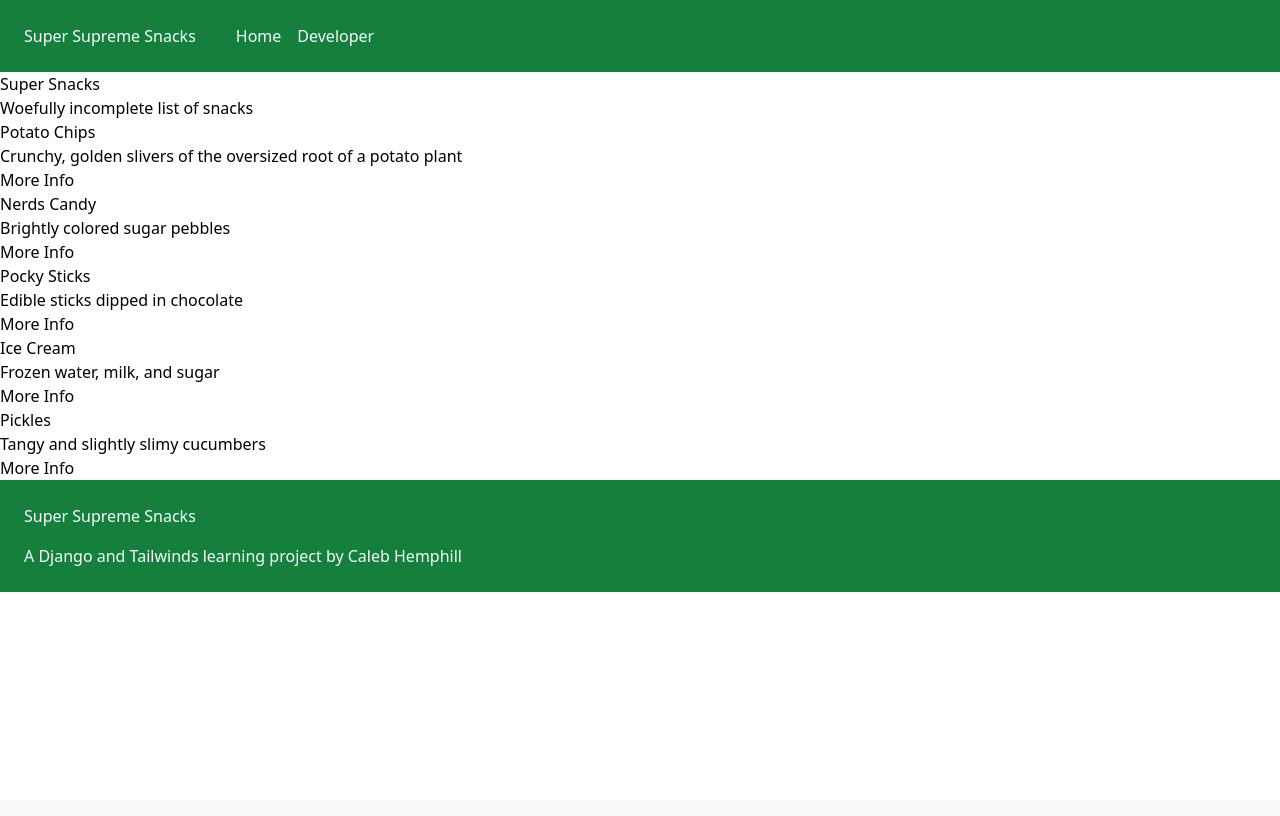
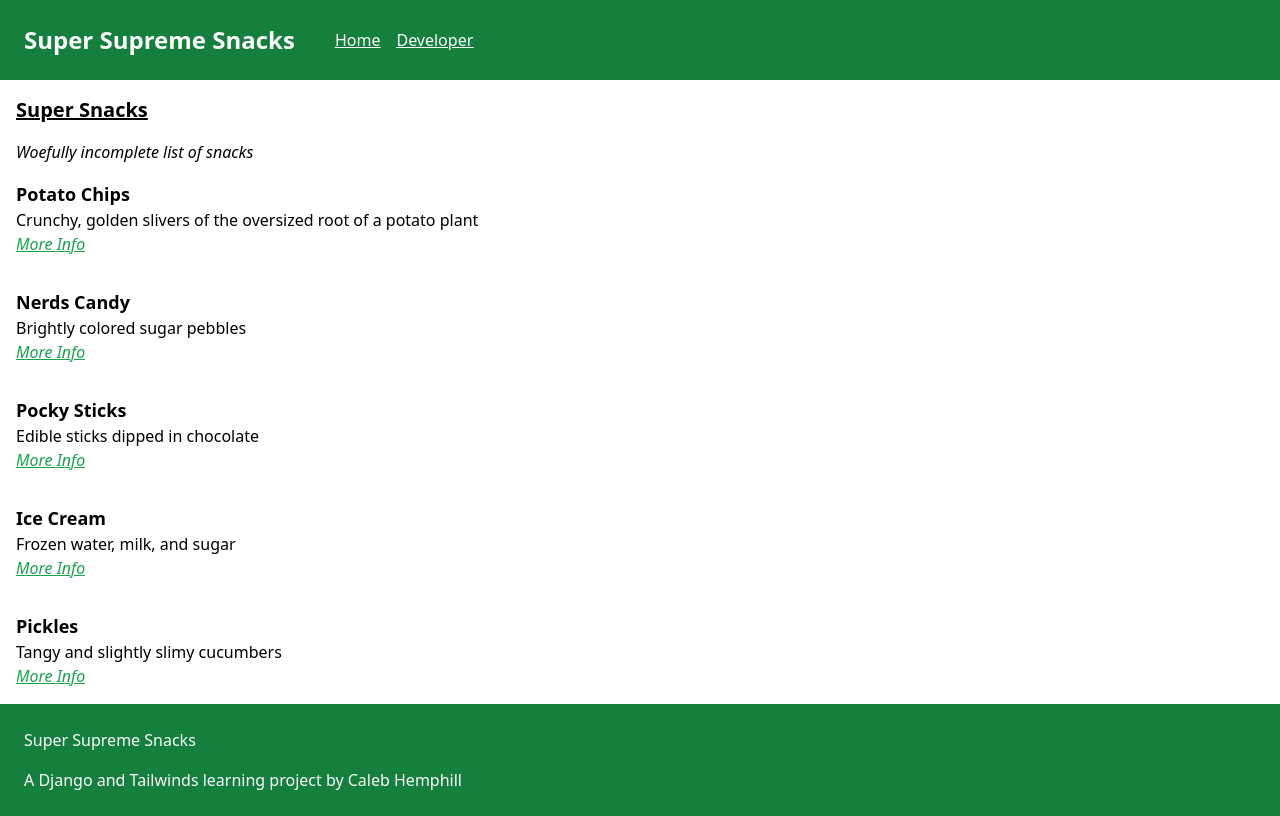
Before and after one commit to kaylubh/django-models, a Django app: page / in a window 1280 px wide. Before the commit the page ends 592 px from the top, so only its background shows below. Run offline with Django 5.2, Linux system fonts and the light colour scheme; data comes from the database, SQL or seed files in the repository; some libraries are stand-ins or nearby versions.

Commit message:
Add styling to snacks pages

```diff
--- a/static/src/output.css
+++ b/static/src/output.css
@@ -548,12 +548,33 @@ video {
   position: static;
 }
 
+.fixed {
+  position: fixed;
+}
+
+.absolute {
+  position: absolute;
+}
+
+.bottom-0 {
+  bottom: 0px;
+}
+
 .block {
   display: block;
 }
 
 .flex {
   display: flex;
+}
+
+.list-item {
+  display: list-item;
+}
+
+.scroll-py-px {
+  scroll-padding-top: 1px;
+  scroll-padding-bottom: 1px;
 }
 
 .flex-row-reverse {
@@ -570,6 +591,22 @@ video {
 
 .items-center {
   align-items: center;
+}
+
+.justify-center {
+  justify-content: center;
+}
+
+.justify-around {
+  justify-content: space-around;
+}
+
+.justify-items-start {
+  justify-items: start;
+}
+
+.justify-items-center {
+  justify-items: center;
 }
 
 .space-x-6 > :not([hidden]) ~ :not([hidden]) {
@@ -631,6 +668,84 @@ video {
   padding: 1.5rem;
 }
 
+.p-4 {
+  padding: 1rem;
+}
+
+.px-4 {
+  padding-left: 1rem;
+  padding-right: 1rem;
+}
+
+.px-px {
+  padding-left: 1px;
+  padding-right: 1px;
+}
+
+.px-10 {
+  padding-left: 2.5rem;
+  padding-right: 2.5rem;
+}
+
+.py-4 {
+  padding-top: 1rem;
+  padding-bottom: 1rem;
+}
+
+.py-6 {
+  padding-top: 1.5rem;
+  padding-bottom: 1.5rem;
+}
+
+.text-2xl {
+  font-size: 1.5rem;
+  line-height: 2rem;
+}
+
+.text-4xl {
+  font-size: 2.25rem;
+  line-height: 2.5rem;
+}
+
+.text-3xl {
+  font-size: 1.875rem;
+  line-height: 2.25rem;
+}
+
+.text-xl {
+  font-size: 1.25rem;
+  line-height: 1.75rem;
+}
+
+.text-lg {
+  font-size: 1.125rem;
+  line-height: 1.75rem;
+}
+
+.font-extrabold {
+  font-weight: 800;
+}
+
+.font-black {
+  font-weight: 900;
+}
+
+.font-light {
+  font-weight: 300;
+}
+
+.font-medium {
+  font-weight: 500;
+}
+
+.font-thin {
+  font-weight: 100;
+}
+
+.italic {
+  font-style: italic;
+}
+
 .text-neutral-50 {
   --tw-text-opacity: 1;
   color: rgb(250 250 250 / var(--tw-text-opacity));
@@ -640,3 +755,22 @@ video {
   --tw-text-opacity: 1;
   color: rgb(255 255 255 / var(--tw-text-opacity));
 }
+
+.text-green-950 {
+  --tw-text-opacity: 1;
+  color: rgb(5 46 22 / var(--tw-text-opacity));
+}
+
+.text-green-800 {
+  --tw-text-opacity: 1;
+  color: rgb(22 101 52 / var(--tw-text-opacity));
+}
+
+.text-green-600 {
+  --tw-text-opacity: 1;
+  color: rgb(22 163 74 / var(--tw-text-opacity));
+}
+
+.underline {
+  text-decoration-line: underline;
+}
--- a/templates/base.html
+++ b/templates/base.html
@@ -14,8 +14,8 @@
 <body>
 
   <header class="bg-green-700 p-6 text-neutral-50 flex space-x-10 items-center">
-    <h1>Super Supreme Snacks</h1>
-    <nav class="flex space-x-4 items-center">
+    <h1 class="text-2xl font-extrabold">Super Supreme Snacks</h1>
+    <nav class="flex space-x-4 items-center underline">
       <a href="{% url 'snack_list' %}">Home</a>
       <a href="https://github.com/kaylubh" target="_blank">Developer</a>
     </nav>
@@ -25,7 +25,7 @@
     {% block main %}{% endblock main %}
   </main>
 
-  <footer class="bg-green-700 p-6 text-neutral-50 flex-col space-y-4 items-center">
+  <footer class="bg-green-700 p-6 text-neutral-50 flex-col space-y-4 items-center font-thin">
     <p>Super Supreme Snacks</p>
     <p>A Django and Tailwinds learning project by Caleb Hemphill</p>
   </footer>
--- a/templates/snack_list.html
+++ b/templates/snack_list.html
@@ -2,16 +2,16 @@
 
 {% block main %}
 
-<h2>Super Snacks</h2>
-<p>Woefully incomplete list of snacks</p>
+<h2 class="p-4 text-xl underline font-black">Super Snacks</h2>
+<p class="px-4 italic font-medium">Woefully incomplete list of snacks</p>
 
 <ul>
   {% for snack in snacks %}
 
-    <li>
-      <h3>{{snack.name}}</h3>
+    <li class="flex-col p-4">
+      <h3 class="text-lg font-extrabold">{{snack.name}}</h3>
       <p>{{snack.description}}</p>
-      <p><a href="{% url 'snack_detail' snack.pk %}">More Info</a></p>
+      <p><a href="{% url 'snack_detail' snack.pk %}" class="italic underline text-green-600">More Info</a></p>
     </li>
 
   {% endfor %}
```
Also changed, not shown: templates/snack_detail.html (+6 -4 lines).
